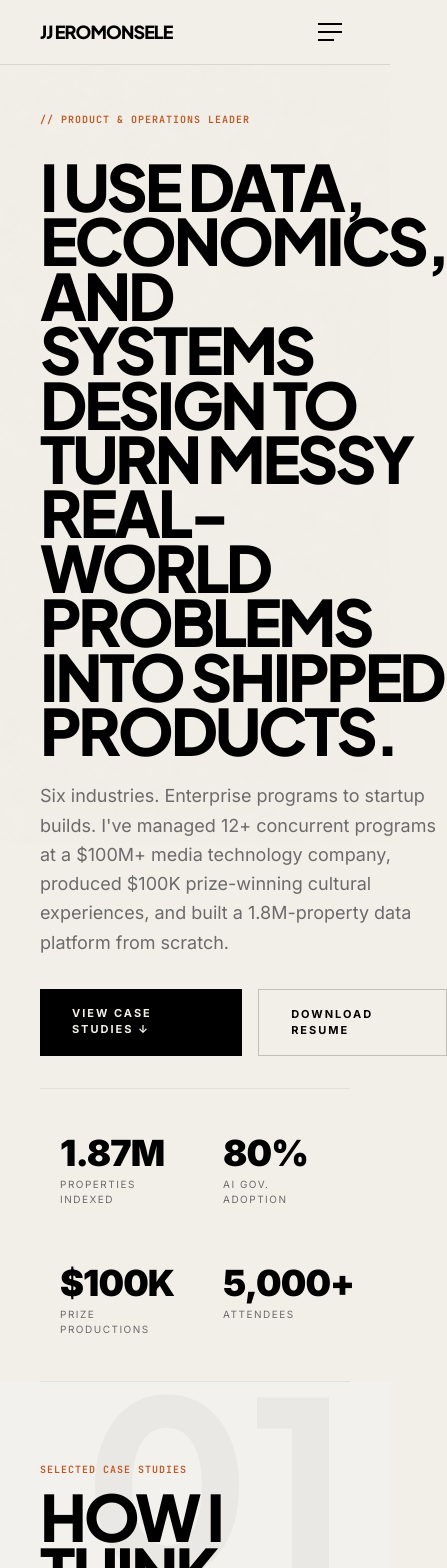
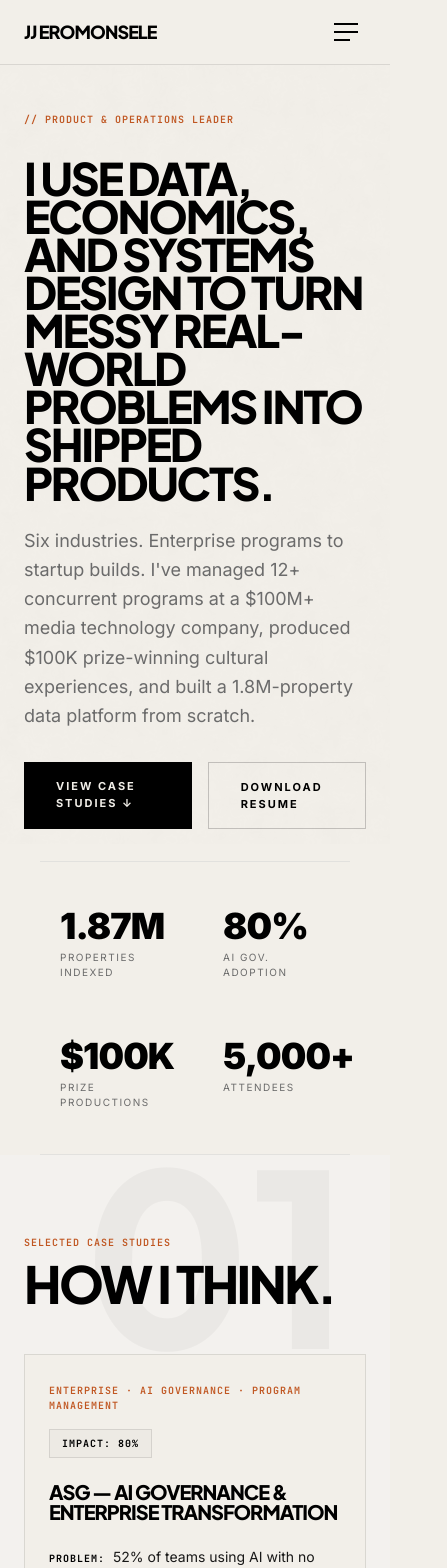
Before and after one commit to Jeromonsele/jj-portfolio, a Next.js app: page / in a window 390 px wide. Shown: the top 1568 px of the page, 447 px wide, since content can reach past the window. Built offline with nearby package versions, Linux system fonts and the light colour scheme.

Commit message:
fix(ui): responsive optimization for mobile viewports

```diff
--- a/src/components/CaseStudyCard.tsx
+++ b/src/components/CaseStudyCard.tsx
@@ -4,22 +4,22 @@ export function CaseStudyCard({ caseStudy }: { caseStudy: CaseStudy }) {
   return (
     <a
       href={`/case-studies/${caseStudy.slug}`}
-      className="block border border-obsidian/10 p-8 md:p-10 hover:border-obsidian transition-all duration-300 active:scale-[0.98] group bg-cream relative z-10"
+      className="block border border-obsidian/10 p-6 md:p-10 hover:border-obsidian transition-all duration-300 active:scale-[0.98] group bg-cream relative z-10"
     >
       <div className="flex flex-col">
         {/* Top Header: Tags + Metric Badge */}
-        <div className="flex flex-wrap gap-4 justify-between items-start mb-6 w-full">
+        <div className="flex flex-col sm:flex-row sm:flex-wrap gap-4 sm:justify-between sm:items-start mb-6 w-full">
           <p className="font-mono text-[10px] text-tvgg-rust font-semibold uppercase tracking-widest mt-1">
             {caseStudy.tags.join(" · ")}
           </p>
-          <div className="bg-obsidian/[0.02] border border-obsidian/10 px-3 py-1.5 font-mono text-[10px] text-obsidian uppercase tracking-widest font-bold">
+          <div className="bg-obsidian/[0.02] border border-obsidian/10 px-3 py-1.5 font-mono text-[10px] text-obsidian uppercase tracking-widest font-bold w-fit">
             IMPACT: {caseStudy.thumbnail.value}
           </div>
         </div>
 
         {/* Text content */}
         <div className="flex-1 w-full max-w-4xl">
-          <h3 className="text-2xl font-heading font-extrabold uppercase tracking-tighter mb-6 leading-tight">{caseStudy.title}</h3>
+          <h3 className="text-xl md:text-2xl font-heading font-extrabold uppercase tracking-tighter mb-6 leading-none md:leading-tight">{caseStudy.title}</h3>
 
           <div className="space-y-4">
             <p className="text-[14px] text-obsidian/90 leading-relaxed">
--- a/src/components/CaseStudyCards.tsx
+++ b/src/components/CaseStudyCards.tsx
@@ -3,7 +3,7 @@ import { CaseStudyCard } from "@/components/CaseStudyCard";
 
 export function CaseStudyCards() {
   return (
-    <section className="max-w-[1200px] mx-auto px-10 py-16 relative">
+    <section className="max-w-[1200px] mx-auto px-6 md:px-10 py-16 relative">
       <div
         className="absolute -top-10 right-10 text-[clamp(15rem,30vw,35rem)] font-heading font-black leading-none text-obsidian opacity-[0.03] pointer-events-none select-none"
         aria-hidden="true"
@@ -13,7 +13,7 @@ export function CaseStudyCards() {
       <p className="font-mono text-[10px] text-tvgg-rust font-semibold uppercase tracking-widest mb-3 relative z-10">
         Selected Case Studies
       </p>
-      <h2 className="font-heading text-[clamp(4rem,7vw,8rem)] font-black uppercase tracking-tighter leading-[0.85] mb-12 text-obsidian relative z-10">
+      <h2 className="font-heading text-[clamp(3.2rem,7vw,8rem)] font-black uppercase tracking-tighter leading-[0.85] mb-12 text-obsidian relative z-10">
         How I Think.
       </h2>
       <div className="space-y-6 relative z-10">
--- a/src/components/Footer.tsx
+++ b/src/components/Footer.tsx
@@ -1,7 +1,7 @@
 export function Footer() {
   return (
     <footer className="border-t border-obsidian/10">
-      <div className="max-w-[1200px] mx-auto px-10 py-16 flex flex-col md:flex-row justify-between items-start gap-12">
+      <div className="max-w-[1200px] mx-auto px-6 md:px-10 py-16 flex flex-col md:flex-row justify-between items-start gap-12">
         <div className="max-w-sm">
           <h3 className="font-heading text-lg font-black uppercase tracking-tighter mb-4 text-obsidian">JJ Eromonsele</h3>
           <p className="text-[13px] text-brand-gray-600 leading-relaxed">
--- a/src/components/FooterCTA.tsx
+++ b/src/components/FooterCTA.tsx
@@ -3,7 +3,7 @@ export function FooterCTA() {
     <section className="bg-obsidian text-cream relative overflow-hidden">
       {/* Cinematic Vignette layered grain */}
       <div className="absolute inset-0 z-0 bg-paper opacity-10 mix-blend-overlay pointer-events-none" aria-hidden="true" />
-      <div className="max-w-[1200px] mx-auto px-10 py-32 text-center relative z-10">
+      <div className="max-w-[1200px] mx-auto px-6 md:px-10 py-32 text-center relative z-10">
         <h2 className="font-heading text-[clamp(3rem,6vw,7rem)] font-black uppercase tracking-tighter leading-[0.85] mb-6">
           Let&apos;s work together.
         </h2>
--- a/src/components/Hero.tsx
+++ b/src/components/Hero.tsx
@@ -4,7 +4,7 @@ import { motion } from "framer-motion";
 
 export function Hero() {
   return (
-    <section className="max-w-[1200px] mx-auto px-10 pt-28 pb-8 min-h-[85vh] flex items-center">
+    <section className="max-w-[1200px] mx-auto px-6 md:px-10 pt-28 pb-8 min-h-[85vh] flex items-center">
       <div>
         <motion.p
           initial={{ opacity: 0, y: 20 }}
@@ -19,7 +19,7 @@ export function Hero() {
           initial={{ opacity: 0, y: 40 }}
           animate={{ opacity: 1, y: 0 }}
           transition={{ type: "spring", stiffness: 300, damping: 25, delay: 0.2 }}
-          className="font-heading text-[clamp(4rem,7vw,10rem)] font-black uppercase leading-[0.85] tracking-tighter mb-6 max-w-[1000px] text-obsidian"
+          className="font-heading text-[clamp(2.8rem,7vw,10rem)] font-black uppercase leading-[0.85] tracking-tighter mb-6 max-w-[1000px] text-obsidian"
         >
           I use data, economics, and systems design to turn messy real-world problems into shipped products.
         </motion.h1>
--- a/src/components/Nav.tsx
+++ b/src/components/Nav.tsx
@@ -24,7 +24,7 @@ export function Nav() {
   return (
     <>
       <nav className="fixed top-0 left-0 right-0 z-50 bg-cream/90 backdrop-blur-md border-b border-obsidian/10 transition-all duration-300">
-        <div className="max-w-[1200px] mx-auto px-10 flex items-center justify-between h-16">
+        <div className="max-w-[1200px] mx-auto px-6 md:px-10 flex items-center justify-between h-16">
           <Link href="/" className="font-heading text-lg font-black tracking-tighter text-obsidian uppercase">
             JJ Eromonsele
           </Link>
--- a/src/components/ProductCard.tsx
+++ b/src/components/ProductCard.tsx
@@ -9,16 +9,18 @@ export function ProductCard({ product }: { product: Product }) {
   return (
     <a
       href={product.url}
-      className="block border border-obsidian/10 bg-cream p-5 hover:border-obsidian transition-all duration-300 active:scale-[0.98] group"
+      className="block border border-obsidian/10 bg-cream p-4 md:p-5 hover:border-obsidian transition-all duration-300 active:scale-[0.98] group flex flex-col h-full justify-between"
       {...linkProps}
     >
+      <div>
         <p className="font-mono text-[10px] text-tvgg-rust font-semibold uppercase tracking-widest mb-2">
           {product.tags}
         </p>
-      <h3 className="text-lg font-heading font-extrabold uppercase tracking-tighter mb-2">{product.title}</h3>
+        <h3 className="text-base md:text-lg font-heading font-extrabold uppercase tracking-tighter mb-2">{product.title}</h3>
         <p className="text-[12px] text-brand-gray-600 leading-relaxed mb-4">
           {product.description}
         </p>
+      </div>
       <div className="border-t border-obsidian/10 pt-3 flex flex-wrap gap-x-3 gap-y-1 text-[11px]">
         {product.metrics.map((m, i) => (
           <span key={m}>
--- a/src/components/ProductStrip.tsx
+++ b/src/components/ProductStrip.tsx
@@ -3,7 +3,7 @@ import { ProductCard } from "@/components/ProductCard";
 
 export function ProductStrip() {
   return (
-    <section className="max-w-[1200px] mx-auto px-10 pt-20 pb-16 relative">
+    <section className="max-w-[1200px] mx-auto px-6 md:px-10 pt-20 pb-16 relative">
       <div
         className="absolute -top-10 right-10 text-[clamp(15rem,30vw,35rem)] font-heading font-black leading-none text-obsidian opacity-[0.03] pointer-events-none select-none"
         aria-hidden="true"
@@ -13,7 +13,7 @@ export function ProductStrip() {
       <p className="font-mono text-[10px] text-tvgg-rust font-semibold uppercase tracking-widest mb-3 relative z-10">
         Shipped &amp; Live
       </p>
-      <h2 className="font-heading text-[clamp(4rem,6vw,7rem)] font-black uppercase tracking-tighter leading-[0.85] mb-12 text-obsidian relative z-10">
+      <h2 className="font-heading text-[clamp(3.2rem,6vw,7rem)] font-black uppercase tracking-tighter leading-[0.85] mb-12 text-obsidian relative z-10">
         Products.
       </h2>
       <div className="grid grid-cols-1 sm:grid-cols-2 lg:grid-cols-4 gap-4 relative z-10">
--- a/src/components/ShortBio.tsx
+++ b/src/components/ShortBio.tsx
@@ -24,7 +24,7 @@ const itemVariants: Variants = {
 
 export function ShortBio() {
   return (
-    <section className="max-w-[1200px] mx-auto px-10 py-24 relative">
+    <section className="max-w-[1200px] mx-auto px-6 md:px-10 py-24 relative">
       <div className="border border-obsidian/10 bg-cream p-10 lg:p-16 relative overflow-hidden group hover:border-obsidian transition-colors duration-500">
         <div className="relative z-10 max-w-3xl">
           <p className="font-heading text-4xl lg:text-5xl font-black uppercase tracking-tighter leading-none mb-6 text-obsidian">JJ Eromonsele</p>
```
Lines whose indentation alone changed are shown as unchanged.
